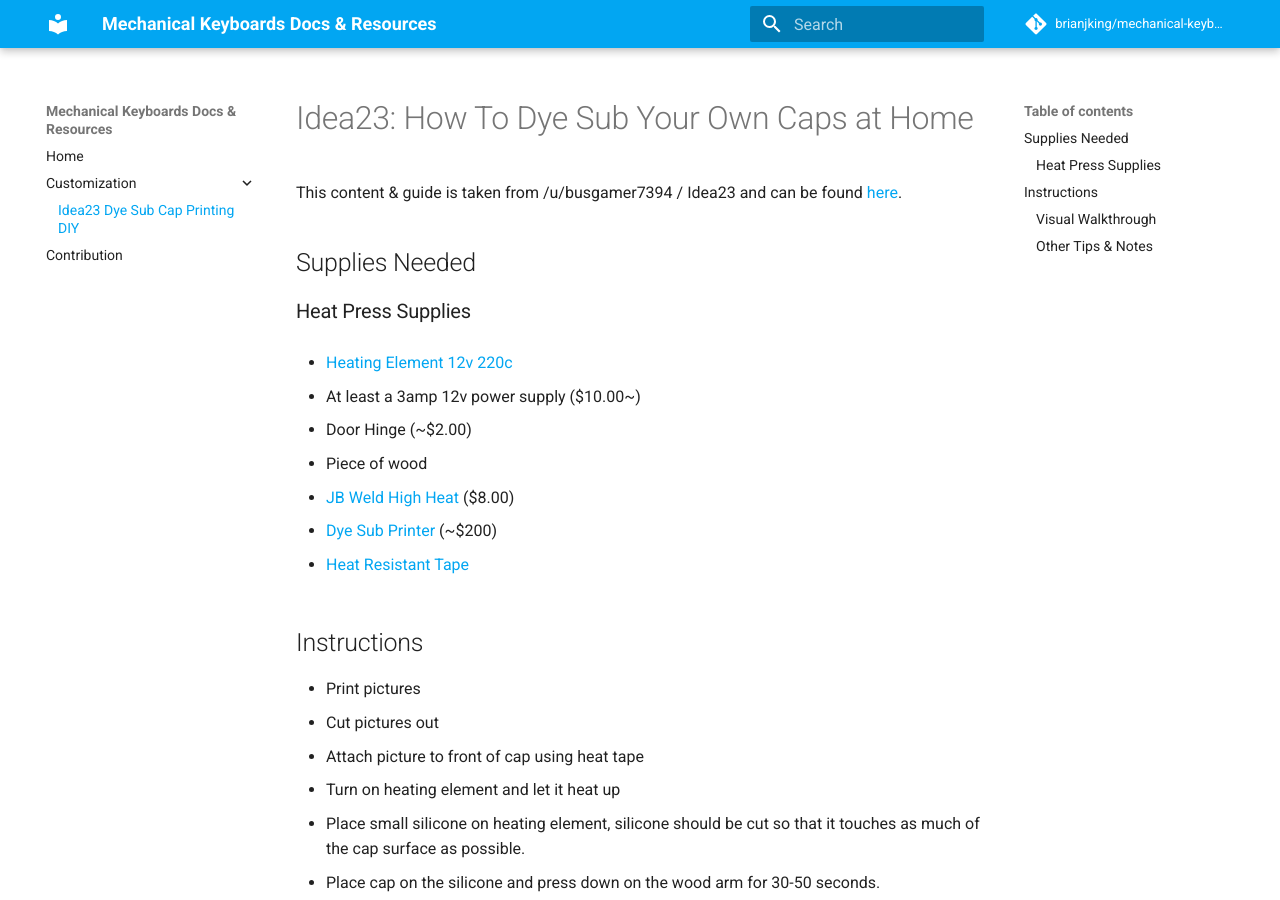
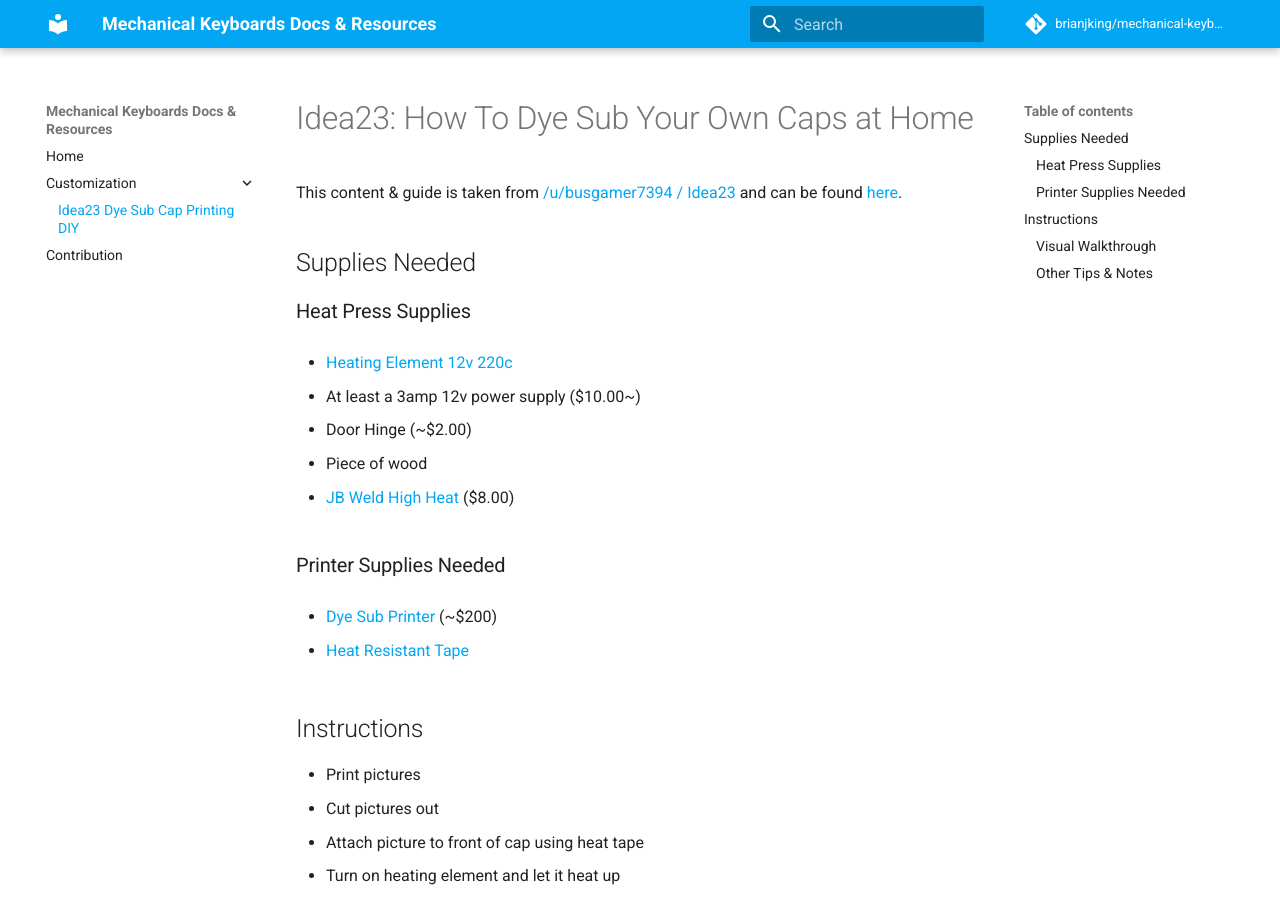
Before and after one commit to brianjking/mechanical-keyboards, an MkDocs documentation site: the page built from docs/customization/idea23-dyesub.md, in a window 1280 px wide and 900 px high. Built offline with MkDocs 1.6.1 and Material for MkDocs 9.7.7, drawn with Linux system fonts in a browser that asks for light colours; comment, search, counter and statistics services are not loaded; old or Windows-style settings are respelled for this version of MkDocs; part of the change alters nothing that is shown.

Commit message:
one change

```diff
--- a/docs/customization/idea23-dyesub.md
+++ b/docs/customization/idea23-dyesub.md
@@ -1,6 +1,6 @@
 # Idea23: How To Dye Sub Your Own Caps at Home
 
-This content & guide is taken from /u/busgamer7394 / Idea23 and can be found [here](https://www.reddit.com/r/MechanicalKeyboards/comments/6egoot/idea23_how_to_dye_sub_your_own_caps/).
+This content & guide is taken from [/u/busgamer7394 / Idea23](https://www.reddit.com/user/busgamer7394) and can be found [here](https://www.reddit.com/r/MechanicalKeyboards/comments/6egoot/idea23_how_to_dye_sub_your_own_caps/).
 
 ## Supplies Needed
 
@@ -15,6 +15,8 @@ This content & guide is taken from /u/busgamer7394 / Idea23 and can be found [he
 * Piece of wood
 
 * [JB Weld High Heat](https://www.amazon.com/J-B-Weld-8297-HighHeat-Degree/dp/B007PP26RI/ref=sr_1_1?ie=UTF8&qid=1496252483&sr=8-1&keywords=jb+weld+high+heat) ($8.00)
+
+### Printer Supplies Needed
 
 * [Dye Sub Printer](http://www.ebay.com/itm/Sublimation-Printer-Epson-WF-2630-Built-on-CISS-400ml-Sublimation-Ink-10-Paper-/201586241187?hash=item2eef79eea3:g:6FYAAOSwhQhYyaBs) (~$200)
 
```
